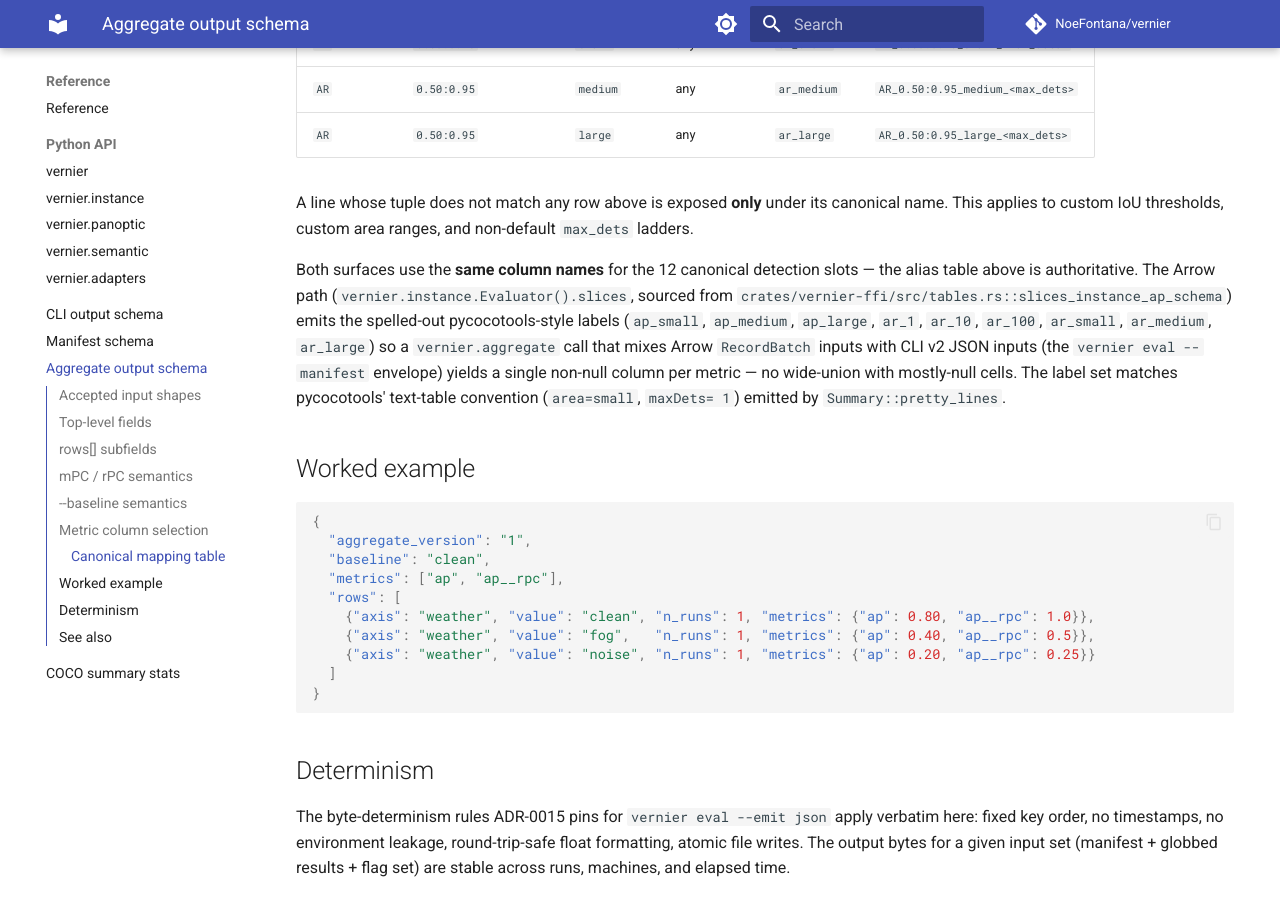
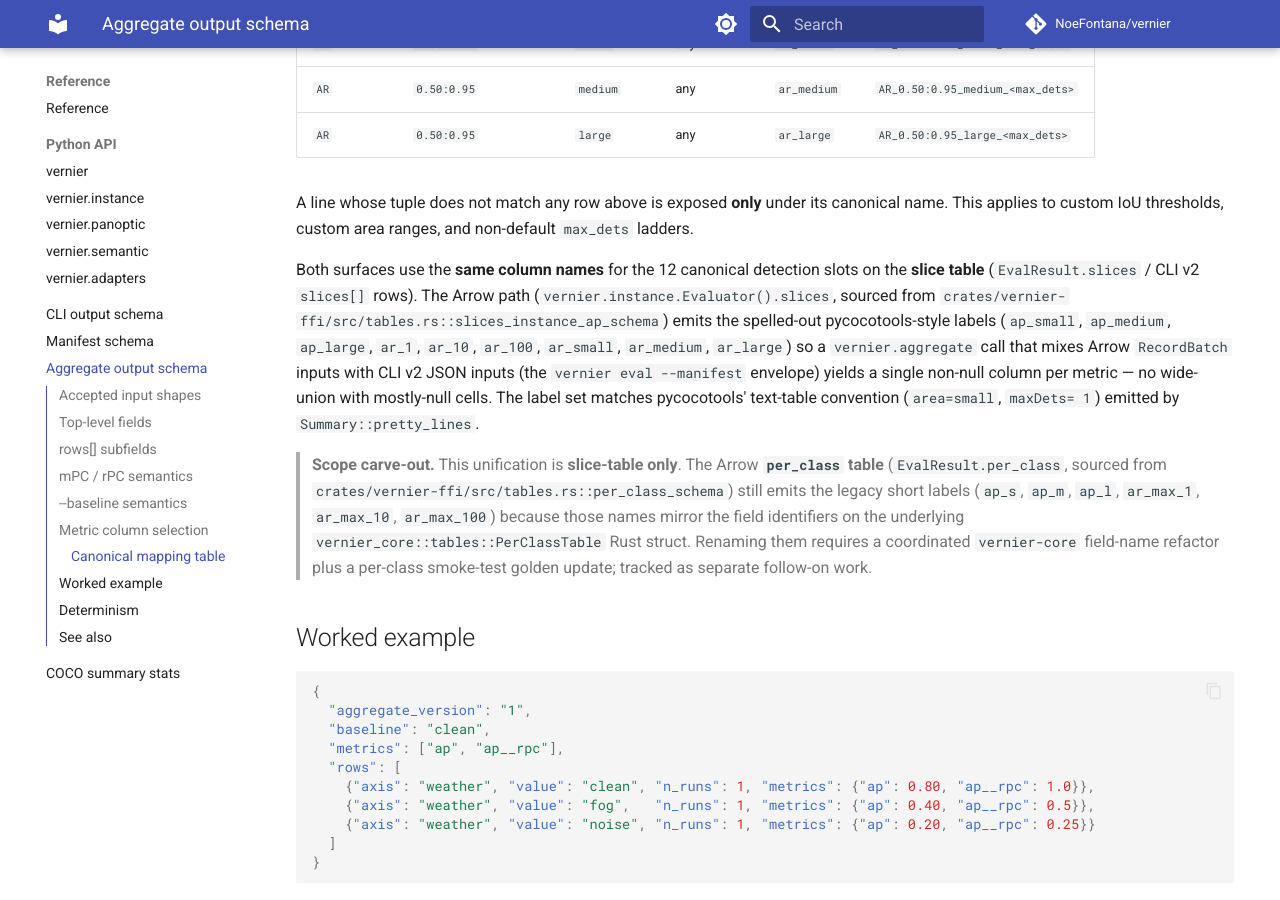
Before and after one commit to NoeFontana/vernier, an MkDocs documentation site: the page built from docs/reference/aggregate-schema.md, in a window 1280 px wide and 900 px high, scrolled down 3472 px. Built offline with MkDocs 1.6.1 and Material for MkDocs 9.7.7, drawn with Linux system fonts in a browser that asks for light colours; comment, search, counter and statistics services are not loaded.

Commit message:
docs(adr-0046): scope the slice-table naming unification (per_class deferred)

```diff
--- a/docs/reference/aggregate-schema.md
+++ b/docs/reference/aggregate-schema.md
@@ -83,7 +83,9 @@ The CLI's `lines[]` entries deterministically map to the column names below. The
 
 A line whose tuple does not match any row above is exposed **only** under its canonical name. This applies to custom IoU thresholds, custom area ranges, and non-default `max_dets` ladders.
 
-Both surfaces use the **same column names** for the 12 canonical detection slots — the alias table above is authoritative. The Arrow path (`vernier.instance.Evaluator().slices`, sourced from `crates/vernier-ffi/src/tables.rs::slices_instance_ap_schema`) emits the spelled-out pycocotools-style labels (`ap_small`, `ap_medium`, `ap_large`, `ar_1`, `ar_10`, `ar_100`, `ar_small`, `ar_medium`, `ar_large`) so a `vernier.aggregate` call that mixes Arrow `RecordBatch` inputs with CLI v2 JSON inputs (the `vernier eval --manifest` envelope) yields a single non-null column per metric — no wide-union with mostly-null cells. The label set matches pycocotools' text-table convention (`area=small`, `maxDets=  1`) emitted by `Summary::pretty_lines`.
+Both surfaces use the **same column names** for the 12 canonical detection slots on the **slice table** (`EvalResult.slices` / CLI v2 `slices[]` rows). The Arrow path (`vernier.instance.Evaluator().slices`, sourced from `crates/vernier-ffi/src/tables.rs::slices_instance_ap_schema`) emits the spelled-out pycocotools-style labels (`ap_small`, `ap_medium`, `ap_large`, `ar_1`, `ar_10`, `ar_100`, `ar_small`, `ar_medium`, `ar_large`) so a `vernier.aggregate` call that mixes Arrow `RecordBatch` inputs with CLI v2 JSON inputs (the `vernier eval --manifest` envelope) yields a single non-null column per metric — no wide-union with mostly-null cells. The label set matches pycocotools' text-table convention (`area=small`, `maxDets=  1`) emitted by `Summary::pretty_lines`.
+
+> **Scope carve-out.** This unification is **slice-table only**. The Arrow **`per_class` table** (`EvalResult.per_class`, sourced from `crates/vernier-ffi/src/tables.rs::per_class_schema`) still emits the legacy short labels (`ap_s`, `ap_m`, `ap_l`, `ar_max_1`, `ar_max_10`, `ar_max_100`) because those names mirror the field identifiers on the underlying `vernier_core::tables::PerClassTable` Rust struct. Renaming them requires a coordinated `vernier-core` field-name refactor plus a per-class smoke-test golden update; tracked as separate follow-on work.
 
 ## Worked example
 
```
